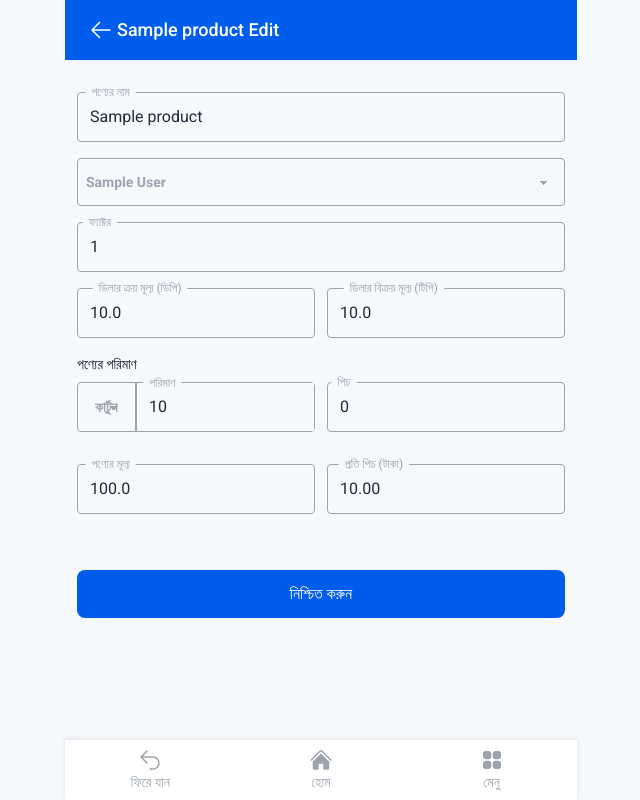
After one commit to SabbirHosen/dealer_solution_django, a Django app: a page that uses dealer/templates/dealer_edit_product.html in a window 1280 px wide. The commit adds this page. Shown: the whole page, without its empty margins (319-959 px from the left). Run offline with Django 4.2, Linux system fonts and the light colour scheme; a user stored in the database is signed in; tables that the repository leaves empty hold one stand-in row (values such as "Sample post"); grey boxes marked "Sample" are stand-in pictures; parts of the project's set-up code (start-up, migrations or seed data) failed here and were passed over.

Commit message:
[done] dealer edit product and show only dealer product

```diff
--- /dev/null
+++ b/dealer/templates/dealer_edit_product.html
@@ -0,0 +1,131 @@
+{% extends 'layout/base.html' %}
+{% load static %}
+{% block title %} {{ product_name }} Edit | Dealer Solution BD{% endblock %}
+{% block nav_bar %}
+    <nav class="max-w-lg mx-auto px-4 py-2 bg-themeblue sticky top-0 z-10 flex justify-between items-center">
+        <a href="{% url 'dealer:product-stock' %}" class="inline-block">
+            <div
+                    class="flex items-center p-2 text-white text-base active:bg-white/20 transition duration-150 ease-in-out">
+                <svg xmlns="http://www.w3.org/2000/svg" viewBox="0 0 24 24" fill="currentColor" class="w-6 h-6">
+                    <path fill-rule="evenodd"
+                          d="M11.03 3.97a.75.75 0 010 1.06l-6.22 6.22H21a.75.75 0 010 1.5H4.81l6.22 6.22a.75.75 0 11-1.06 1.06l-7.5-7.5a.75.75 0 010-1.06l7.5-7.5a.75.75 0 011.06 0z"
+                          clip-rule="evenodd"/>
+                </svg>
+                <span class="ml-1 font-medium text-lg">{{ product_name }} Edit</span>
+            </div>
+        </a>
+    </nav>
+{% endblock %}
+{% block main_content %}
+    <section class="h-[calc(100vh-120px)]">
+        <form action="" method="post">
+            {% csrf_token %}
+            <div class="relative float-label-input mb-4">
+                <input type="text" id="productName" placeholder=" " name="productName" required
+                       value="{{ product_name }}"
+                       class="w-full bg-[#F6F9FC] focus:outline-none focus:shadow-outline border-[1.5px] border-gray-400 rounded py-3 px-3 block appearance-none leading-normal focus:border-gray-900">
+                <label
+                        class="absolute top-3 left-0 text-gray-400 pointer-events-none transition duration-200 ease-in-outbg-white px-2 text-grey-darker">
+                    পণ্যের নাম</label>
+            </div>
+            <select name="company" required=""
+                    class="mb-4 bg-[#F6F9FC] select block w-full p-2 rounded border-[1.5px] border-gray-400 text-gray-400 focus:outline-none focus:border-gray-900">
+                <option selected="" disabled="">কোম্পানী</option>
+                {% for company in companies %}
+                    {% if company.id == product_company_id %}
+                        <option value="{{ company.id }}" selected>{{ company.name }}</option>
+                    {% else %}
+                        <option value="{{ company.id }}">{{ company.name }}</option>
+                    {% endif %}
+                {% endfor %}
+            </select>
+            <div class="relative float-label-input mb-4">
+                <input type="number" id="factor" placeholder=" " name="factor" required min="0" step="1"
+                       value="{{ product_factor }}"
+                       class="w-full bg-[#F6F9FC] focus:outline-none focus:shadow-outline border-[1.5px] border-gray-400 rounded py-3 px-3 block appearance-none leading-normal focus:border-gray-900">
+                <label
+                        class="absolute top-3 left-0 text-gray-400 pointer-events-none transition duration-200 ease-in-outbg-white px-2 text-grey-darker">ফ্যাক্টর</label>
+            </div>
+            <div class="flex w-full space-x-3 mb-4">
+                <div class="relative float-label-input w-1/2">
+                    <input type="number" id="dp" placeholder=" " name="dp" required min="0"
+                           value="{{ dealer_buying_price_of_product }}"
+                           class="w-full bg-[#F6F9FC] focus:outline-none focus:shadow-outline border-[1.5px] border-gray-400 rounded py-3 px-3 block appearance-none leading-normal focus:border-gray-900">
+                    <label
+                            class="absolute top-3 left-0 text-gray-400 pointer-events-none transition duration-200 ease-in-outbg-white px-2 text-grey-darker">ডিলার
+                        ক্রয় মূল্য (ডিপি)</label>
+                </div>
+                <div class="relative float-label-input w-1/2">
+                    <input type="number" id="tp" placeholder=" " name="tp" required min="0"
+                           value="{{ dealer_selling_price_of_product }}"
+                           class="w-full bg-[#F6F9FC] focus:outline-none focus:shadow-outline border-[1.5px] border-gray-400 rounded py-3 px-3 block appearance-none leading-normal focus:border-gray-900">
+                    <label
+                            class="absolute top-3 left-0 text-gray-400 pointer-events-none transition duration-200 ease-in-outbg-white px-2 text-grey-darker">ডিলার
+                        বিক্রয় মূল্য (টিপি)</label>
+                </div>
+            </div>
+            <label class="block mb-2 text-sm font-medium text-gray-900">পণ্যের পরিমাণ</label>
+
+            <div class="flex w-full space-x-3 mb-4">
+                <div class="flex justify-center items-center w-1/2 mb-4 border-[1.5px] border-gray-400 rounded">
+                    <select name="boxCategory" required=""
+                            class="bg-[#F6F9FC] select block px-4 text-gray-400 focus:outline-none focus:border-gray-900 focus:border-0">
+                        {% for value, unit in unit_choices %}
+                            {% if value == product_unit %}
+                                <option value="{{ value }}" selected>{{ unit }}</option>
+                            {% else %}
+                                <option value="{{ value }}">{{ unit }}</option>
+                            {% endif %}
+                        {% endfor %}
+                    </select>
+                    <div class="relative float-label-input border-l-2 border-gray-400 ">
+                        <input type="number" id="cartoon" placeholder=" " name="cartoon" required min="0"
+                               value="{{ product_quantity_in_unit }}"
+                               class="w-full bg-[#F6F9FC] focus:outline-none focus:shadow-outline py-3 px-3 block appearance-none leading-normal focus:bg-transparent focus:border-0">
+                        <label
+                                class="absolute top-3 left-0 text-gray-400 pointer-events-none transition duration-200 ease-in-outbg-white px-2 text-grey-darker">পরিমাণ</label>
+                    </div>
+
+                </div>
+                <div class="relative float-label-input w-1/2">
+                    <input type="number" id="pieces" placeholder=" " name="pieces" required min="0"
+                           value="{{ product_quantity_in_pieces }}"
+                           class="w-full bg-[#F6F9FC] focus:outline-none focus:shadow-outline border-[1.5px] border-gray-400 rounded py-3 px-3 block appearance-none leading-normal focus:border-gray-900">
+                    <label
+                            class="absolute top-3 left-0 text-gray-400 pointer-events-none transition duration-200 ease-in-outbg-white px-2 text-grey-darker">
+                        পিচ</label>
+                </div>
+            </div>
+            <div class="flex w-full space-x-3 mb-4">
+                <div class="relative float-label-input w-1/2">
+                    <input type="number" id="productPrice" placeholder=" " name="productPrice" required min="0"
+                           value="{{ product_total_price }}"
+                           class="w-full bg-[#F6F9FC] focus:outline-none focus:shadow-outline border-[1.5px] border-gray-400 rounded py-3 px-3 block appearance-none leading-normal focus:border-gray-900">
+                    <label
+                            class="absolute top-3 left-0 text-gray-400 pointer-events-none transition duration-200 ease-in-outbg-white px-2 text-grey-darker">পণ্যের
+                        মূল্য</label>
+                </div>
+                <div class="relative float-label-input w-1/2">
+                    <input type="number" id="pricePerpiece" name="pricePerpiece"
+                           readonly required min="0" value="{{ product_price_per_piece }}"
+                           class="w-full bg-[#F6F9FC] focus:outline-none focus:shadow-outline border-[1.5px] border-gray-400 rounded py-3 px-3 block appearance-none leading-normal focus:border-gray-900">
+                    <label
+                            class="absolute top-3 left-0 text-gray-400 pointer-events-none transition duration-200 ease-in-outbg-white px-2 text-grey-darker">
+                        প্রতি পিচ (টাকা)</label>
+                </div>
+            </div>
+            <button type="submit"
+                    class="mt-10 w-full text-white bg-themeblue hover:bg-blue-700 focus:ring-4 focus:outline-none focus:ring-blue-300 font-medium rounded-lg text-md px-5 py-3 text-center">
+                নিশ্চিত করুন
+            </button>
+        </form>
+    </section>
+{% endblock %}
+
+{% block sidebar %}
+    {% include 'layout/components/sidebar_dealer.html' %}
+{% endblock %}
+
+{% block custom_js %}
+    <script src="{% static 'assets/js/upload-new-product.js' %}"></script>
+{% endblock %}
--- a/dealer/urls.py
+++ b/dealer/urls.py
@@ -24,6 +24,11 @@ urlpatterns = [
         name="dealer-new-product-upload",
     ),
     path(
+        "dealer-edit-product-/<int:pk>",
+        views.EditProduct.as_view(),
+        name="dealer-edit-product",
+    ),
+    path(
         "bulk-product-upload/",
         views.ProductBulkUpload.as_view(),
         name="bulk-product-upload",
--- a/dealer/views.py
+++ b/dealer/views.py
@@ -187,6 +187,101 @@ class NewProductUpload(CustomUserPassesTestMixin, View):
                 return render(request, self.template_name, context=product_info)
 
 
+class EditProduct(CustomUserPassesTestMixin, View):
+    user_type = "is_dealer"
+    template_name = "dealer_edit_product.html"
+
+    def get(self, request, pk):
+        product_obj = Product.objects.get(pk=pk)
+        product_info = {
+            "product_name": product_obj.name,
+            "product_company_id": product_obj.company.id,
+            "product_factor": product_obj.factor,
+            "product_unit": product_obj.unit,
+            "dealer_buying_price_of_product": product_obj.dealer_buying_price,
+            "dealer_selling_price_of_product": product_obj.dealer_selling_price,
+            "product_quantity_in_unit": product_obj.stock.get_quantity_in_unit(),
+            "product_quantity_in_pieces": product_obj.stock.get_quantity_in_piece(),
+            "product_total_price": product_obj.stock.get_total_buying_price(),
+            "product_price_per_piece": product_obj.stock.quantity
+            / product_obj.stock.get_total_buying_price(),
+            "companies": request.user.dealer_companies.all(),
+            "unit_choices": UNIT_CHOICES,
+        }
+        return render(request, template_name=self.template_name, context=product_info)
+
+    def post(self, request, pk):
+        product_name = request.POST.get("productName")
+        product_company_id = request.POST.get("company")
+        product_factor = int(request.POST.get("factor"))
+        product_unit = request.POST.get("boxCategory")
+        dealer_buying_price_of_product = float(request.POST.get("dp"))
+        dealer_selling_price_of_product = float(request.POST.get("tp"))
+        product_quantity_in_unit = int(request.POST.get("cartoon"))
+        product_quantity_in_pieces = int(request.POST.get("pieces"))
+        product_total_price = float(request.POST.get("productPrice"))
+        product_price_per_piece = float(request.POST.get("pricePerpiece"))
+
+        product_info = {
+            "product_name": product_name,
+            "product_company_id": int(product_company_id)
+            if product_company_id
+            else None,
+            "product_factor": product_factor,
+            "product_unit": product_unit,
+            "dealer_buying_price_of_product": dealer_buying_price_of_product,
+            "dealer_selling_price_of_product": dealer_selling_price_of_product,
+            "product_quantity_in_unit": product_quantity_in_unit,
+            "product_quantity_in_pieces": product_quantity_in_pieces,
+            "product_total_price": product_total_price,
+            "product_price_per_piece": product_price_per_piece,
+            "companies": request.user.dealer_companies.all(),
+            "unit_choices": UNIT_CHOICES,
+        }
+        print(product_info)
+        company_obj = Company.objects.filter(id=product_company_id).first()
+        if product_company_id is None or company_obj is None:
+            messages.error(request, "কোম্পানি সিলেক্ট করুন!")
+            return render(request, self.template_name, context=product_info)
+
+        elif product_price_per_piece != dealer_buying_price_of_product:
+            messages.error(
+                request, "ডিলারের ক্রয়মূল্য এবং পণ্যের প্রতি পিচের মূল্য সমান নয়!"
+            )
+            return render(request, self.template_name, context=product_info)
+        else:
+            product_obj = Product.objects.get(pk=pk)
+            if product_obj:
+                product_obj.name = product_name
+                product_obj.company = company_obj
+                product_obj.factor = product_factor
+                product_obj.unit = product_unit
+                product_obj.dealer_buying_price = dealer_buying_price_of_product
+                product_obj.dealer_selling_price = dealer_selling_price_of_product
+                product_obj.stock.quantity = int(
+                    product_factor * product_quantity_in_unit
+                    + product_quantity_in_pieces
+                )
+                product_obj.stock.save()
+                product_obj.save()
+
+                # voucher_obj = Voucher.objects.create(
+                #     product=product_obj,
+                #     quantity=int(
+                #         product_factor * product_quantity_in_unit
+                #         + product_quantity_in_pieces
+                #     ),
+                #     price=product_total_price,
+                # )
+                messages.success(request, "প্রডাক্ট সফলভাবে অ্যাড হয়েছে !")
+                return redirect("dealer:product-stock")
+            else:
+                messages.info(
+                    request, "Not Found",
+                )
+                return render(request, self.template_name, context=product_info)
+
+
 class ProductListViewForAPI(CustomUserPassesTestMixin, ListView):
     user_type = "is_dealer"
     model = Product
@@ -195,8 +290,10 @@ class ProductListViewForAPI(CustomUserPassesTestMixin, ListView):
 
     def get_queryset(self):
         # Select the required fields and rename 'dealer_buying_price' to 'price'
-        return Product.objects.values(
-            "id", "name", "factor", price=F("dealer_buying_price")
+        return (
+            Product.objects.filter(dealer=self.request.user)
+            .values("id", "name", "factor", price=F("dealer_buying_price"))
+            .order_by("id")
         )
 
     def render_to_response(self, context, **response_kwargs):
@@ -294,4 +391,4 @@ class ProductListView(ListView):
         #     "name", "stock__quantity", "get_quantity_by_format"
         # )
         # print(obj)
-        return Product.objects.filter(dealer=self.request.user)
+        return Product.objects.filter(dealer=self.request.user).order_by("id")
```
Also changed, not shown: dealer/templates/dealer_product_stock.html (+6 -1 lines).
